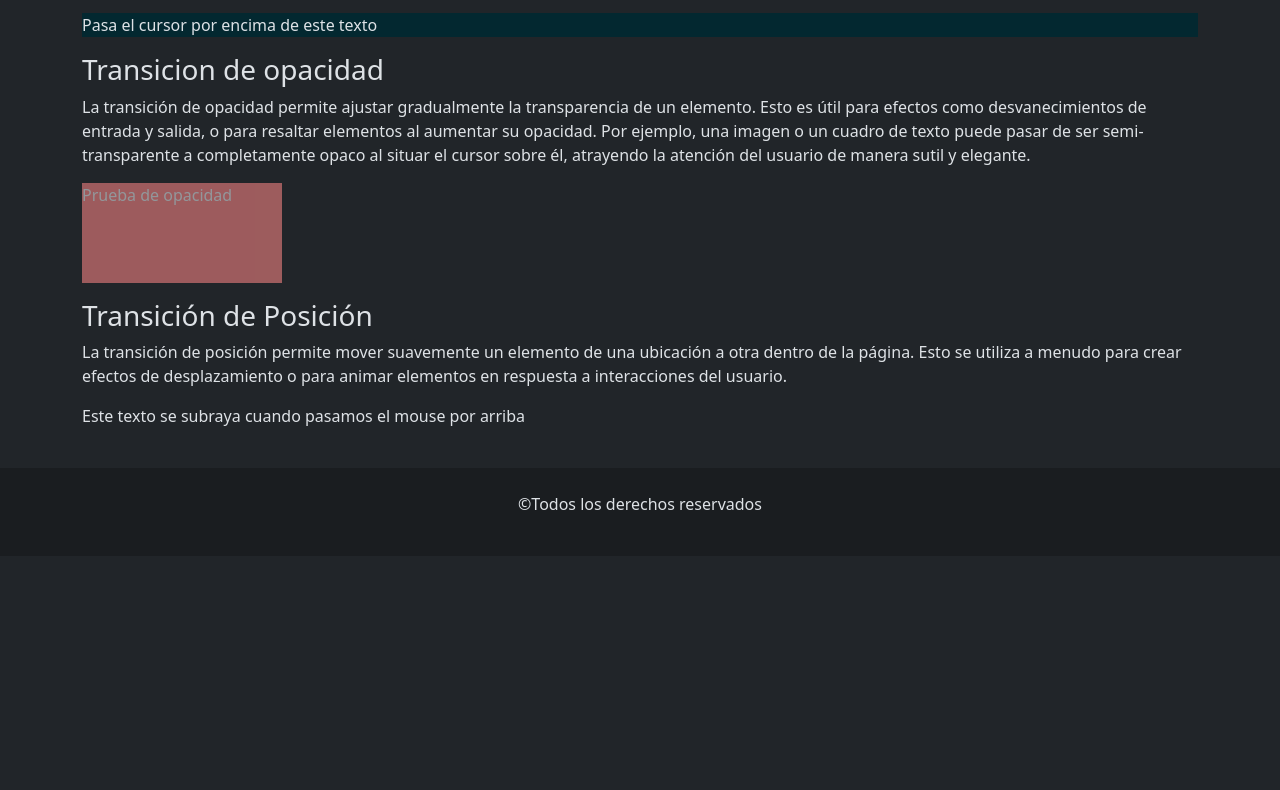
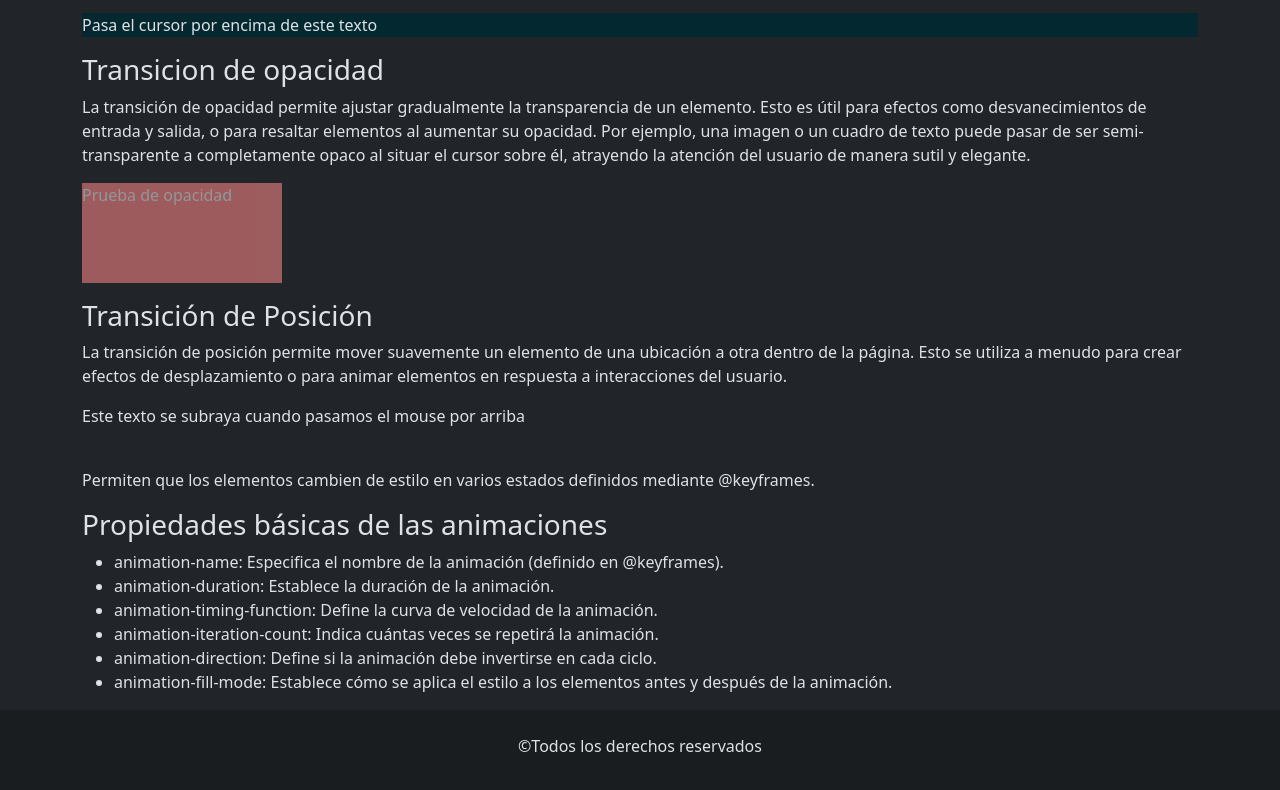
Before and after one commit to EDentesano/practicadetransitionsyanimaciones, a plain HTML site: page index.html in a window 1280 px wide. Shown: the part 980-1770 px from the top of the page. Before the commit the page ends 1536 px from the top, so only its background shows below. Drawn offline with nearby package versions, Linux system fonts and the light colour scheme.

Commit message:
agregamos seccion con animaciones

```diff
--- a/index.html
+++ b/index.html
@@ -96,7 +96,20 @@
       <p class="subrayado">Este texto se subraya cuando pasamos el mouse por arriba</p>
       </article>
       </section>
-
+<section>
+  <article>
+    <p>Permiten que los elementos cambien de estilo en varios estados definidos mediante @keyframes.</p>
+    <h3>Propiedades básicas de las animaciones</h3>
+    <ul>
+      <li>animation-name: Especifica el nombre de la animación (definido en @keyframes).</li>
+      <li>animation-duration: Establece la duración de la animación.</li>
+      <li>animation-timing-function: Define la curva de velocidad de la animación.</li>
+      <li>animation-iteration-count: Indica cuántas veces se repetirá la animación.</li>
+      <li>animation-direction: Define si la animación debe invertirse en cada ciclo.</li>
+      <li>animation-fill-mode: Establece cómo se aplica el estilo a los elementos antes y después de la animación.</li>
+    </ul>
+  </article>
+</section>
     </main>
 
     <footer class="bg-dark-subtle py-4 text-center"><p>&copy;Todos los derechos reservados</p>
```
